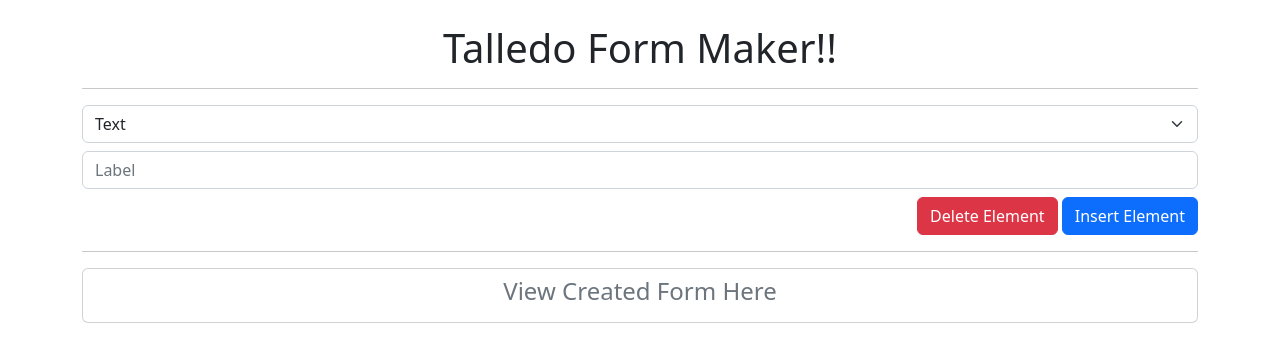
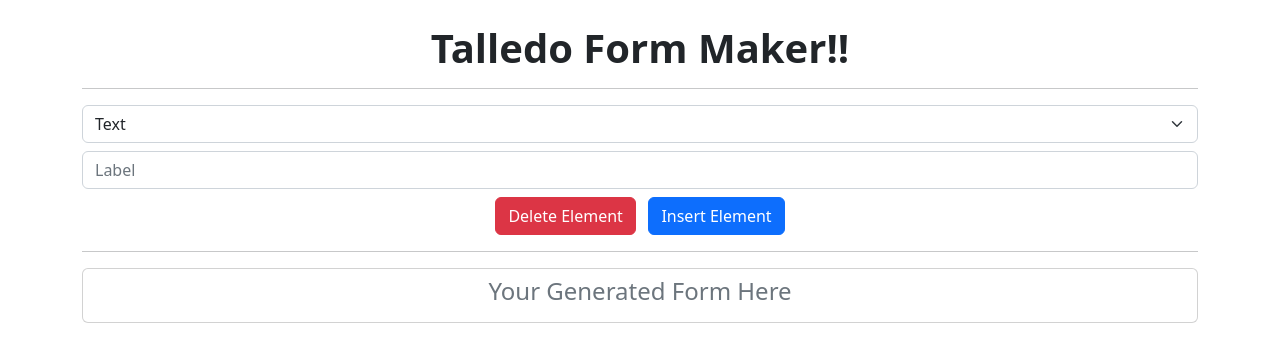
Before and after one commit to talledoluke/formgenerator, a plain HTML site: page index.html in a window 1280 px wide. Drawn offline with nearby package versions, Linux system fonts and the light colour scheme.

Commit message:
Update index.html

```diff
--- a/index.html
+++ b/index.html
@@ -11,7 +11,7 @@
 
 <body>
     <main class="container">
-        <center><h1>Talledo Form Maker!!</h1></center>
+        <center><h1><b>Talledo Form Maker!!</b></h1></center>
 		<hr>
         <select id="type" class="form-select">
             <option value="text">Text</option>
@@ -21,15 +21,16 @@
         </select>
         <input type="text" class="form-control mt-2" id="label" placeholder="Label">
         <div class="d-flex flex-row justify-content-end">
-
+		<hr>
+		<div class="col text-center">
 		<button class="btn btn-danger mt-2" onclick="deleteElement()">Delete Element</button>
 		&nbsp;
             <button class="btn btn-primary mt-2" onclick="insert()">Insert Element</button>
         </div>
-
+		</div>
         <hr>
         <div class="card p-2" id="display">
-            <center><h4 class="text-secondary">View Created Form Here</h4></center>
+            <center><h4 class="text-secondary">Your Generated Form Here</h4></center>
         </div>
     </main>
     <script src="script.js"></script>
```
